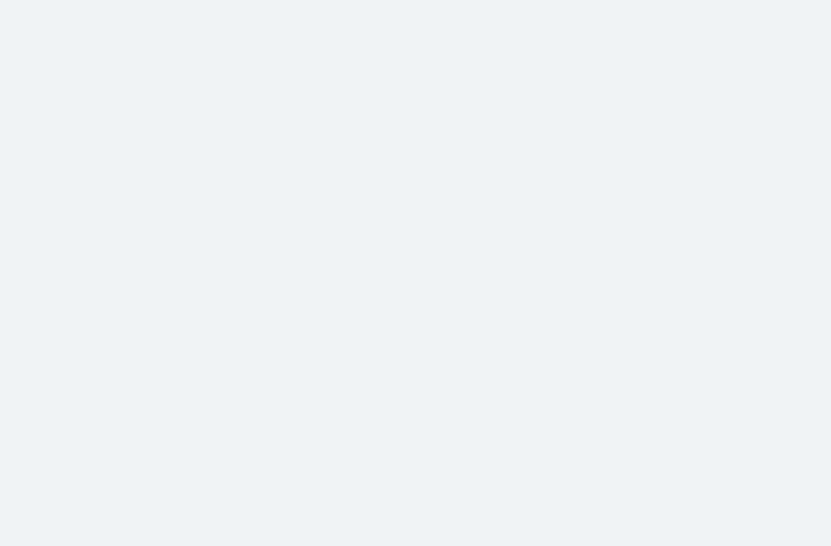
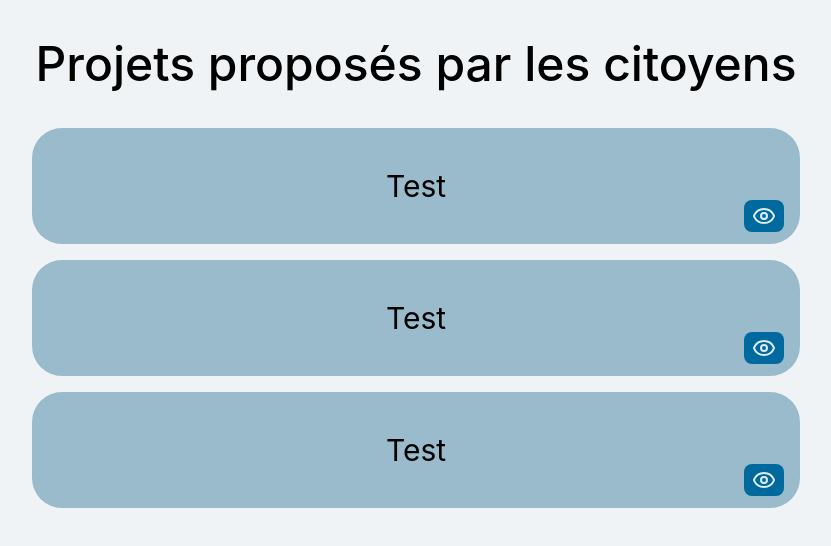
Before and after one commit to timothedepoorter/ma-ville-et-moi-frontend, a React (Vite) app: page / in a window 1280 px wide. Shown: the top 546 px of the page, without its empty margins (224-1055 px from the left). Built offline with nearby package versions, Linux system fonts and the light colour scheme.

Commit message:
feat(router): create router with home

```diff
--- a/package.json
+++ b/package.json
@@ -12,7 +12,8 @@
   "dependencies": {
     "lucide-react": "^0.436.0",
     "react": "^18.3.1",
-    "react-dom": "^18.3.1"
+    "react-dom": "^18.3.1",
+    "react-router-dom": "^6.26.1"
   },
   "devDependencies": {
     "@eslint/js": "^9.9.0",
--- a/src/App.jsx
+++ b/src/App.jsx
@@ -1,10 +1,15 @@
+import { createBrowserRouter, RouterProvider } from "react-router-dom"
+import { Home } from "./pages/Home"
+
+const router = createBrowserRouter([
+  {
+    path: "/",
+    element: <Home />
+  }
+])
+
 function App() {
-
-  return (
-    <>
-
-    </>
-  )
+  return <RouterProvider router={router} />
 }
 
 export default App
--- a/src/components/ProjectCard.jsx
+++ b/src/components/ProjectCard.jsx
@@ -4,7 +4,7 @@ import { Eye } from 'lucide-react';
 
 export const ProjectCard = ({ projectTitle }) => {
     return (
-        <div className='bg-primaryColor relative max-w-screen-md rounded-[30px] px-3 py-10 flex justify-center'>
+        <div className='bg-primaryColor relative max-w-screen-md rounded-[30px] px-3 py-10 flex justify-center w-full mb-4'>
             <h2 className='text-3xl text-black'>{projectTitle}</h2>
             <Button icon={<Eye />} variant="primary" className={"absolute right-4 bottom-3"} />
         </div>
--- /dev/null
+++ b/src/pages/Home.jsx
@@ -0,0 +1,12 @@
+import { ProjectCard } from '../components/ProjectCard'
+
+export const Home = () => {
+    return (
+        <main className='flex flex-col items-center w-full'>
+            <h1 className='text-black text-5xl font-medium my-10'>Projets proposés par les citoyens</h1>
+            <ProjectCard projectTitle='Test' />
+            <ProjectCard projectTitle='Test' />
+            <ProjectCard projectTitle='Test' />
+        </main>
+    )
+}
```
Also changed, not shown: 1 other file (tests, documents, lock files or other folders).
